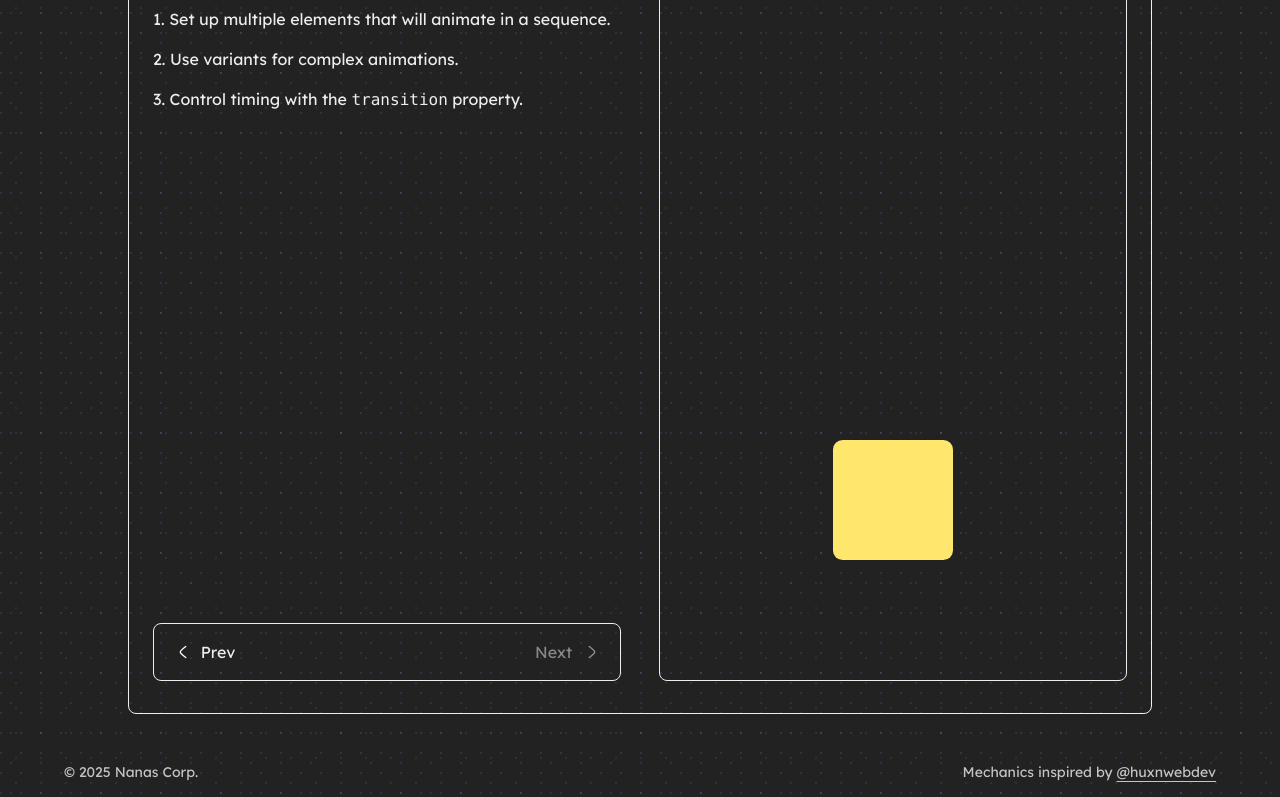
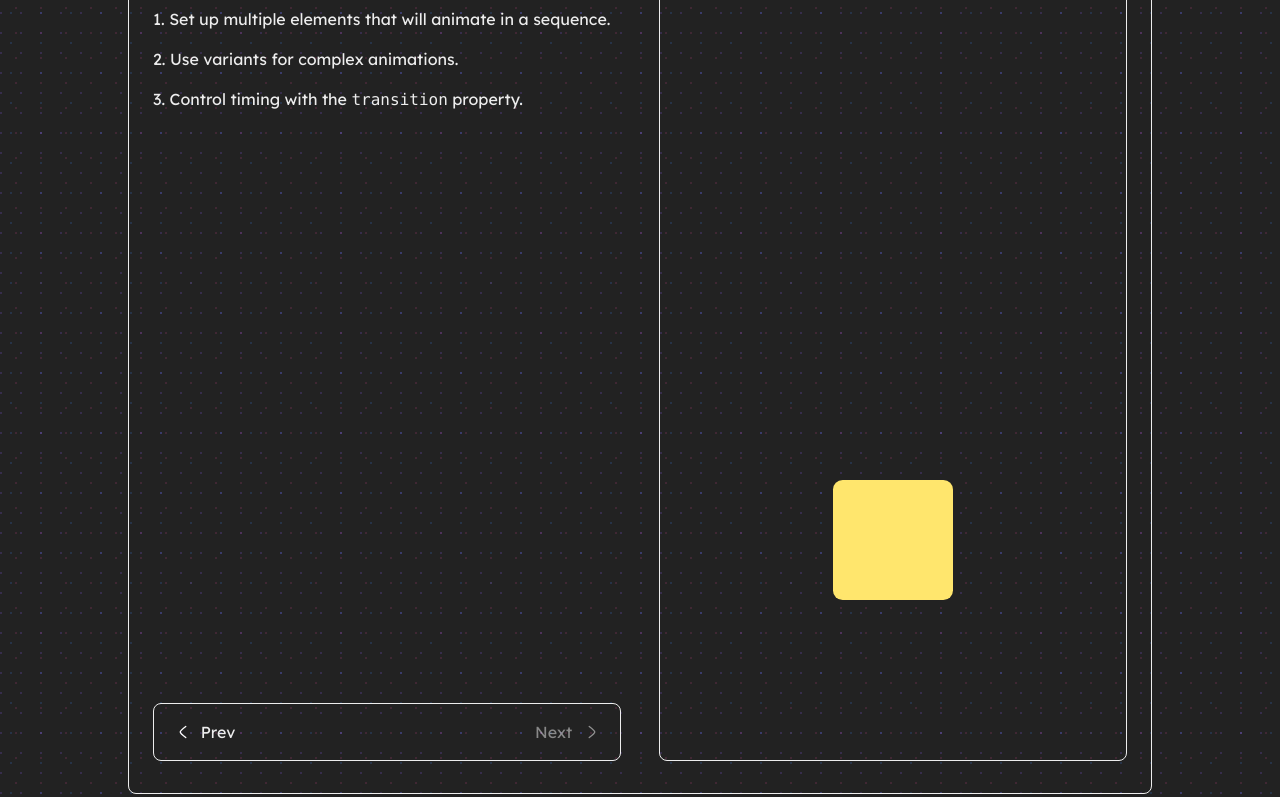
Before and after one commit to Gumballinthegetto/learn-modern-motion, a Next.js app: page /while-in-view/lab-3 in a window 1280 px wide. Shown: the part 448-1245 px from the top of the page. Built offline with nearby package versions, Linux system fonts and the light colour scheme.

Commit message:
refactor: change viewport:{{ amount: 0.1 to 0.05 }}

```diff
--- a/app/(routes)/while-in-view/lab-3/Lab3.tsx
+++ b/app/(routes)/while-in-view/lab-3/Lab3.tsx
@@ -47,11 +47,11 @@ export default function Lab3() {
               </div>
             </div>
             <motion.div
-              className="bg-accent rounded-lg w-[120px] h-[120px] my-20"
+              className="bg-accent rounded-lg w-[120px] h-[120px] my-30"
               variants={shapeVariants}
               initial="initial"
               whileInView="whileInView"
-              viewport={{ once: false, amount: .1 }}
+              viewport={{ once: false, amount: .05 }}
             />
           </div>
         }
```
